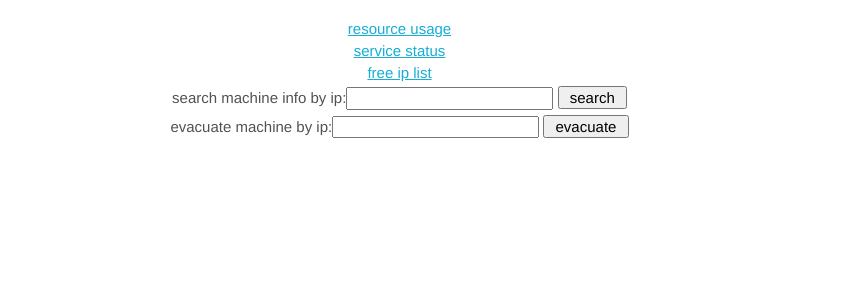
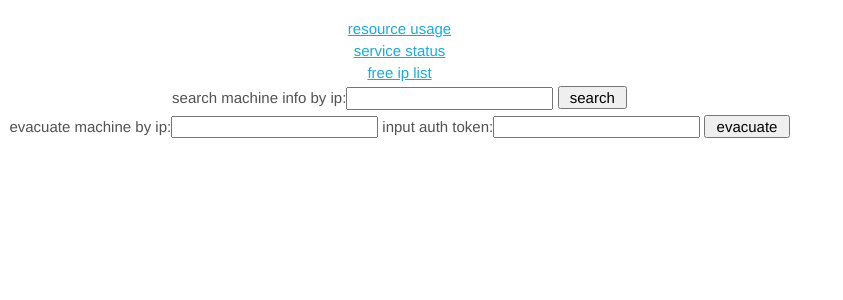
Before and after one commit to sorrowchen/mana, a Python web app: template api/templates/index.html in a window 1280 px wide. Shown: the top 300 px of the page, without its empty margins (0-843 px from the left). Run offline with Jinja, Linux system fonts and the light colour scheme; the template is opened without the code that fills it, so the values that code supplies are empty.

Commit message:
add auth token for evacute

```diff
--- a/api/templates/index.html
+++ b/api/templates/index.html
@@ -5,6 +5,7 @@
 
 {% block content %}
 
+<div>
 <ul>
  <li><a href="/api/free-res/" target="_blank">resource usage</a></li>
  <li><a href="/api/service-status/" target="_blank">service status</a></li>
@@ -18,12 +19,18 @@
  <li>search machine info by ip:<input type="text" id="ipInfo"/> <input type="button" id="searchIp" value=" search " onclick="ipInfo()"/></li>
 
 
- <li>evacuate machine by ip:<input type="text" id="evaIp"/> <input type="button" id="searchIp" value=" evacuate " onclick="evacuate()"/></li>
-
-
-
+ <li>evacuate machine by ip:<input type="text" id="evaIp" value=""/>
+     input auth token:<input type="text" id="auth_token" value=""/>
+ <input type="button" id="searchIp" value=" evacuate " onclick="showEvaLog()"/>
+ </li>
 
 </ul>
+</div>
+
+<div id="display" class="darkbrown">
+
+</div>
+
 
 <script type="text/javascript">
 
@@ -39,6 +46,36 @@ function evacuate(){
    window.open(url);
 }
 
+function showEvaLog(){
+
+   var ip=$("#evaIp").val();
+   var url="/api/repair-eva/"+ip;
+
+   token=$("#auth_token").val();
+   if(token.length<10){
+        alert("未输入auth-token");
+	return;
+   }
+   var param = {};
+   $("#display").empty();
+   $.ajax({
+	url:url,
+	data:param,
+	async:false,
+	dataType:"html",
+	beforeSend: function (request)
+        {
+            request.setRequestHeader("C2_AUTH_TOKEN",token);
+        },
+	success:function(result){
+	    var content="<div class='marY8'>----- evacute ip:( "+ip+" ) ------</div>";
+	    content+="<div class='brown bold'>"+result+"</div>";
+	    content+="<div class='marY8'>-------------------------------------------</div>";
+	    $("#display").append(content);
+	}
+    });
+}
+
 </script>
 
 {% endblock %}
--- a/mana/settings.py
+++ b/mana/settings.py
@@ -105,7 +105,7 @@
 
 #C2 CONF START
 
-
+C2_AUTH_TOKEN=conf.C2_AUTH_TOKEN
 
 
 
```
Also changed, not shown: api/beans.py (+16 -0 lines), api/eva.py (+7 -2 lines).
